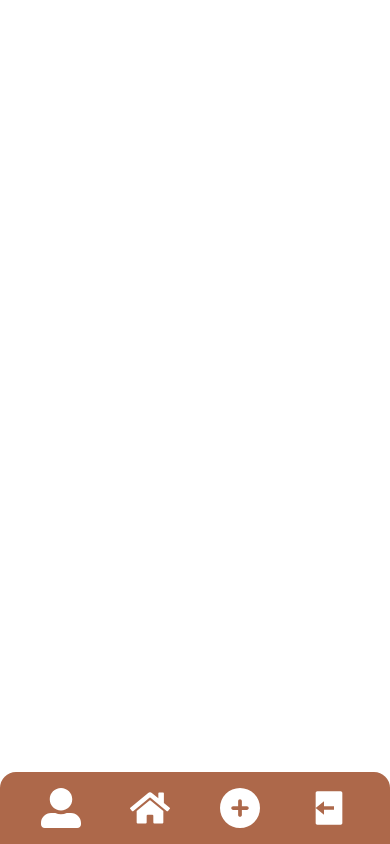
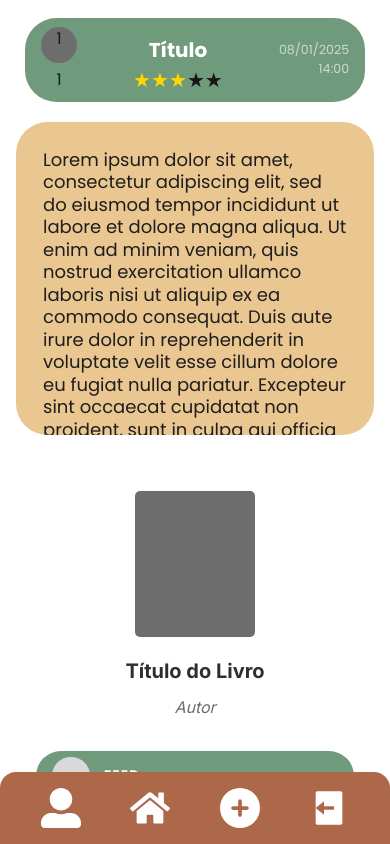
Before and after one commit to nogueiraluiz/modelagem-2024-3, a Next.js app in the folder site-fontEnd/keeplit/: page /usuario/post/1 in a window 390 px wide. Built offline with nearby package versions, Linux system fonts and the light colour scheme.

Commit message:
deixa publicação responsiva

```diff
--- a/site-fontEnd/keeplit/src/app/usuario/post/[nome]/page.tsx
+++ b/site-fontEnd/keeplit/src/app/usuario/post/[nome]/page.tsx
@@ -90,7 +90,7 @@
 
           <article className="content-box">
             <p className="body-text">
-              Entra no mundo brutal, mágico e envolvente de uma escola de elite para cavaleiros de dragões...
+            Lorem ipsum dolor sit amet, consectetur adipiscing elit, sed do eiusmod tempor incididunt ut labore et dolore magna aliqua. Ut enim ad minim veniam, quis nostrud exercitation ullamco laboris nisi ut aliquip ex ea commodo consequat. Duis aute irure dolor in reprehenderit in voluptate velit esse cillum dolore eu fugiat nulla pariatur. Excepteur sint occaecat cupidatat non proident, sunt in culpa qui officia deserunt mollit anim id est laborum
             </p>
           </article>
 
--- a/site-fontEnd/keeplit/src/app/usuario/post/[nome]/style.css
+++ b/site-fontEnd/keeplit/src/app/usuario/post/[nome]/style.css
@@ -57,7 +57,6 @@
 
 /* Conteúdo Central */
 .main-container {
-
   left: 15%;
   width: 60%;
   height: 100vh;
@@ -91,7 +90,7 @@
   height: 36px;
   border-radius: 50%;
   background: var(--dark-gray);
-  margin-bottom: 9px;
+  margin-bottom: 5px;
 }
 
 .header-left .user-name {
@@ -102,19 +101,23 @@
 
 .header-center {
   text-align: center;
+  display: flex;
+  flex-direction: column;
+  align-items: center;
+  margin-top: -5%;
 }
 
 .header-center .title-text {
   font-weight: 700;
-  font-size: 2vw;
+  font-size: 20px;
   color: #FFFFFF;
 }
 
 .header-center .star-rating {
   position: relative;
+  text-align: center;
   display: inline-block;
-  font-size: 1vw;
-  width: 10vw;
+  font-size: 20px;
   height: 1vw;
 }
 
@@ -148,7 +151,7 @@
 .content-wrapper {
   display: flex;
   gap: 20px;
-  height: 100%;
+  height: 90%;
   justify-content: space-around;
 }
 
@@ -158,6 +161,7 @@
   background: var(--light-beige);
   border-radius: 31.5px;
   padding: 27px;
+  overflow-y: auto;
 }
 
 .body-text {
@@ -343,7 +347,7 @@
     align-items: center;
   }
 
-  .main-container, .sidebar {
+  .sidebar {
     display: none !important;
   }
 
@@ -353,23 +357,29 @@
   }
 
   .main-header {
-    flex-direction: column;
     align-items: center;
     text-align: center;
     padding: 1rem;
   }
 
-  .header-left, .header-right, .content-wrapper, .book-section, .sidebar {
-    display: none !important;
+  .header-center {
+
   }
 
-  .header-center {
-    margin-bottom: 1rem;
+  .content-wrapper {
+    flex-direction: column;
+    align-items: center;
   }
 
   .content-box {
     width: 100%;
     margin-bottom: 1rem;
+  }
+
+  .book-section {
+    width: 100%;
+    max-width: 100%;
+    align-items: center;
   }
 
   .star-rating {
@@ -385,6 +395,12 @@
     font-size: 1rem;
   }
 
+  .rectangle-3 {
+    position: relative;
+    width: 120px;
+    height: 70vh;
+    padding: 1rem;
+  }
   .rectangle-7 {
     width: 100%;
     height: auto;
@@ -401,6 +417,12 @@
     font-size: 1rem;
   }
 
+  .rectangle-16{
+    width: 100%;
+    height: 50px;
+    padding: 1rem;
+  }
+
   .write-text {
     width: 100%;
     font-size: 1rem;
@@ -410,4 +432,21 @@
     width: 100%;
     font-size: 1rem;
   }
+
+  .flex-col {
+    flex-direction: column;
+  }
+  .hidden {
+    display: none;
+  }
+  .block {
+    display: block;
+  }
+
+  .main-container {
+    width: 100%;
+    height: 92vh;
+    padding: 0 1rem;
+    overflow-y: auto; /* Permite rolagem vertical */
+  }
 }
```
